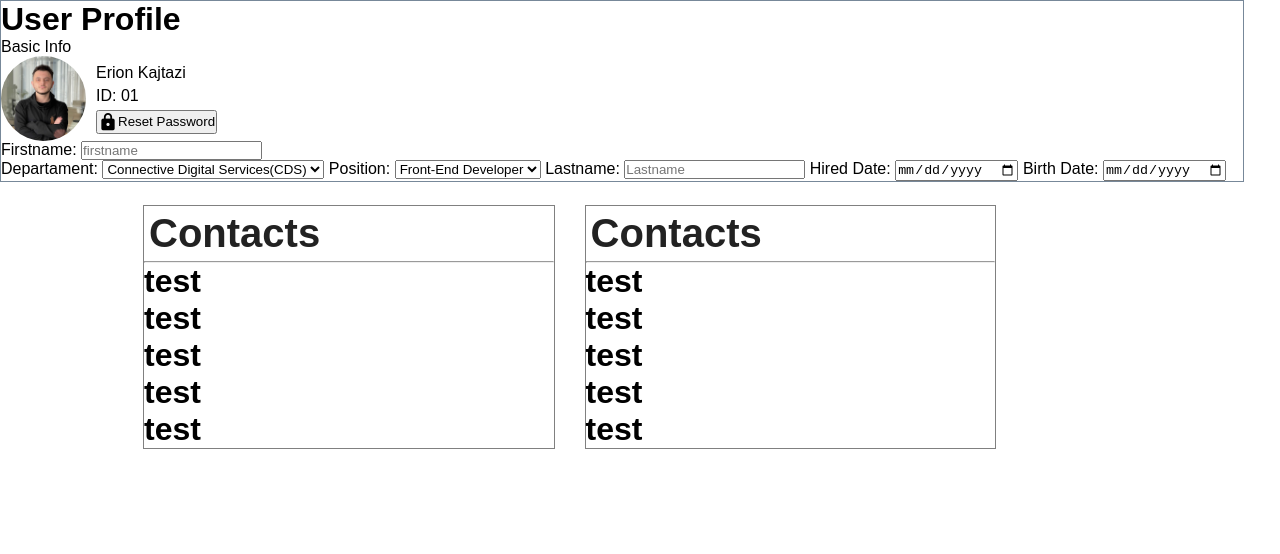
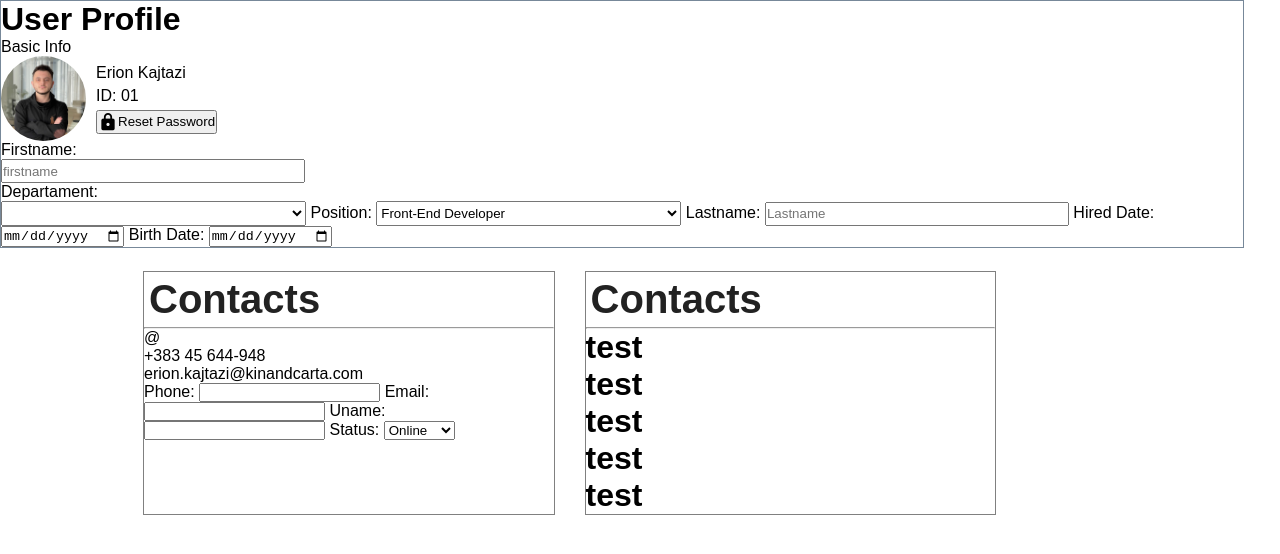
Before and after one commit to Erion507/team-connect, a plain HTML site: page Profile Page/profile.html in a window 1280 px wide. Drawn offline with nearby package versions, Linux system fonts and the light colour scheme.

Commit message:
Added a little CSS

```diff
--- a/Profile Page/profile-style.css
+++ b/Profile Page/profile-style.css
@@ -47,7 +47,31 @@ body {
     border-radius: 50px;
 }
 
-/* palidhje */
+.profile-form {
+    display: flex;
+}
+
+.fname {
+    width: 300px;
+    height: 20px;
+}
+
+.lname {
+    width: 300px;
+    height: 20px;
+}
+
+.departament {
+    width: 305px;
+    height: 25px;
+}
+
+.position {
+    width: 305px;
+    height: 25px;
+}
+
+/*  */
 
 .card-container {
     width: 1024px;
@@ -67,10 +91,3 @@ body {
     color: #222;
     /* border-bottom: 1px solid grey; */
 }
-
-
-/* .header {
-    display: flex;
-    justify-content: center;
-    align-items: center;
-} */
--- a/Profile Page/profile.html
+++ b/Profile Page/profile.html
@@ -29,7 +29,7 @@
         </div>
         <div class="profile-form">
           <form>
-            <label for="firstname" class="fname" id="fname">Firstname:</label>
+            <label for="firstname" class="fname" id="fname">Firstname:</label><br>
             <input
               type="text"
               class="fname"
@@ -37,15 +37,15 @@
               placeholder="firstname"
             /><br />
             <label for="departament" class="departament" id="departament"
-              >Departament:</label
+              >Departament:</label><br>
+            <select
+              name="departament"
+              class="departament"
+              id="departament"
+              form="departament"
             >
-            <select
-              name="Position"
-              class="position"
-              id="position"
-              form="position"
-            >
-              <option value="Front-End Developer">
+              <option value="Front-End Developer"></option>
+              <option value="IT-Support">
                 Connective Digital Services(CDS)
               </option>
               <option value="Back-End Developer"></option>
@@ -94,13 +94,30 @@
 
     <div class="card-container">
       <div class="card">
-        <div class="card-title"><h1>Contacts </h1></div>
+        <div class="card-title"><h1>Contacts</h1></div>
         <hr />
-        <h1>test</h1>
-        <h1>test</h1>
-        <h1>test</h1>
-        <h1>test</h1>
-        <h1>test</h1>
+        <div class="contact-number">
+          <span>@</span>
+          <p>+383 45 644-948</p>
+          <p>erion.kajtazi@kinandcarta.com</p>
+        </div>
+        <div class="contact-form">
+          <form>
+            <label for="phone" class="phone" id="phone">Phone:</label>
+            <input type="number" class="phone" id="phone" />
+            <label for="email" class="email" id="email">Email:</label>
+            <input type="email" class="email" id="email" />
+            <label for="uname" class="uname" id="uname">Uname:</label>
+            <input type="text" class="uname" id="uname" />
+            <label for="status" class="status" id="status">Status:</label>
+            <select name="Status" class="status" id="status" form="status">
+              <option value="Front-End Developer">Online</option>
+              <option value="Back-End Developer">Busy</option>
+              <option value="iOS Developer">Offline</option>
+              <option value="Java Developer">Salaried</option>
+            </select>
+          </form>
+        </div>
       </div>
 
       <div class="card">
```
